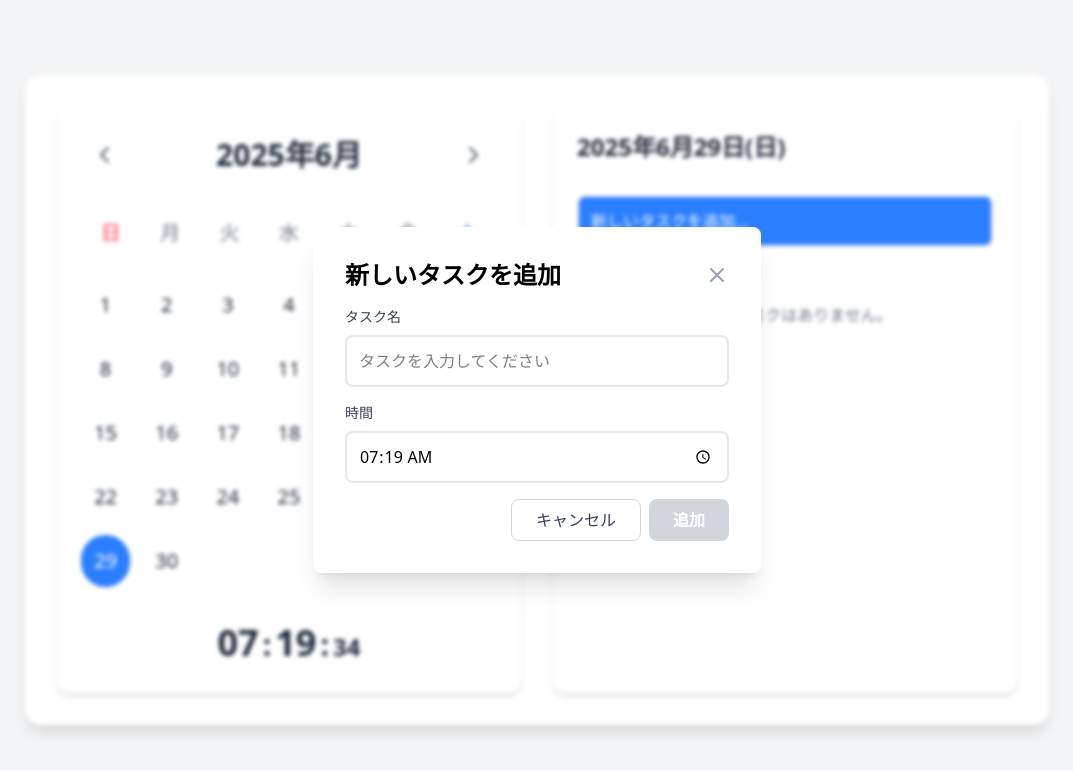
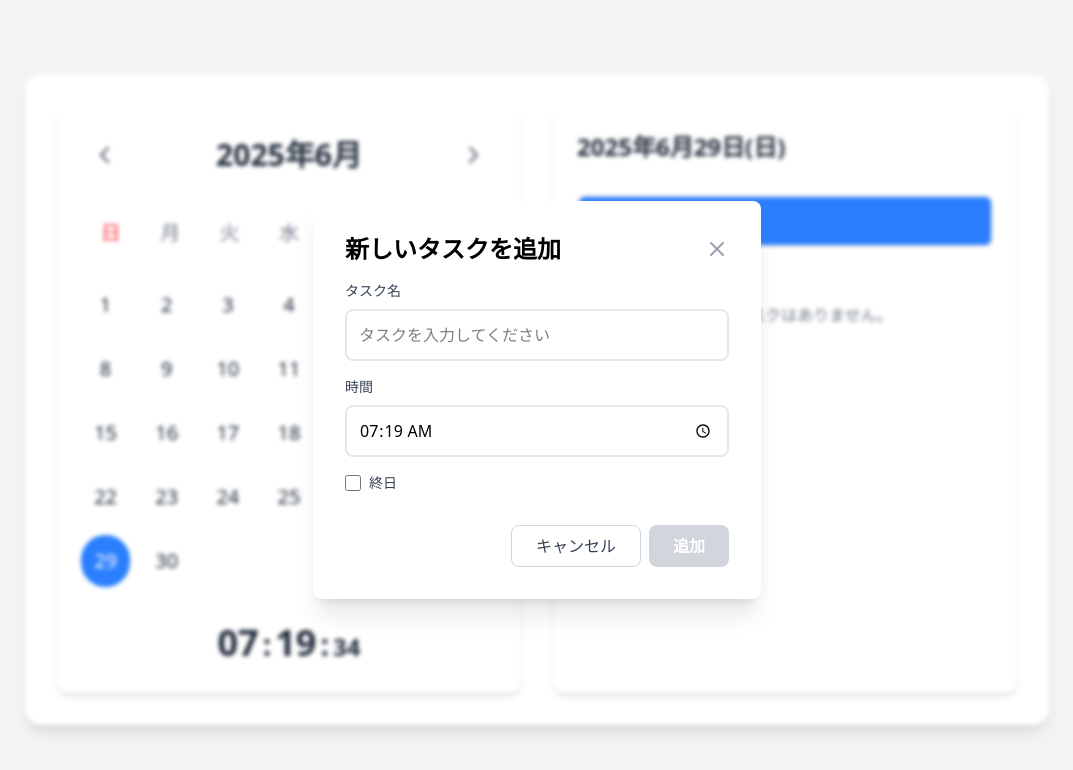
Before and after one commit to maeda0/Todo-app, a Vue app: page / in a window 1280 px wide. Both pictures are taken after a click on the element "新しいタスクを追加...". Shown: the top 770 px of the page, without its empty margins (103-1176 px from the left). Built offline with nearby package versions, Linux system fonts and the light colour scheme; what v-calendar would draw is missing.

Commit message:
モーダル色修正

```diff
--- a/src/App.vue
+++ b/src/App.vue
@@ -74,7 +74,7 @@ const openAddTodoModal = () => {
 // モーダル内でタスクが追加された時に実行
 const confirmAddTodo = (todoData: { text: string; time: string }) => {
   const { text, time } = todoData;
-  if (text.trim() === '' || time.trim() === '') return;
+  if (text.trim() === '') return;
   handleAddTodo(text, time);
   isModalOpen.value = false; // モーダルを閉じる
 };
--- a/src/components/Modal.vue
+++ b/src/components/Modal.vue
@@ -1,26 +1,41 @@
 <script setup lang="ts">
-import { ref, defineEmits } from 'vue';
+import { ref, defineEmits, watch } from 'vue';
 
 const newTodoText = ref('');
-const now = new Date();
-const newTodoTime = ref(`${String(now.getHours()).padStart(2, '0')}:${String(now.getMinutes()).padStart(2, '0')}`);
+// モーダルが開かれた時点の時刻を初期値として設定
+const newTodoTime = ref(`${String(new Date().getHours()).padStart(2, '0')}:${String(new Date().getMinutes()).padStart(2, '0')}`);
+const isAllDay = ref(false);
 const emit = defineEmits(['confirm', 'close']);
 
+// isAllDayの値の変更を監視
+watch(isAllDay, (isAllDayChecked) => {
+  if (isAllDayChecked) {
+    // 終日にチェックが入ったら時間をクリアし、入力欄を「--:--」に見せる
+    newTodoTime.value = '';
+  } else {
+    // チェックが外れたら、現在の時刻を再取得して設定する
+    const now = new Date();
+    newTodoTime.value = `${String(now.getHours()).padStart(2, '0')}:${String(now.getMinutes()).padStart(2, '0')}`;
+  }
+});
+
 const submitTodo = () => {
-  emit('confirm', { text: newTodoText.value.trim(), time: newTodoTime.value });
-  newTodoText.value = '';
-  newTodoTime.value = '';
+  emit('confirm', {
+    text: newTodoText.value.trim(),
+    time: isAllDay.value ? '' : newTodoTime.value,
+    allDay: isAllDay.value
+  });
 };
 
 const closeModal = () => {
   emit('close');
-  newTodoText.value = '';
 };
 </script>
 
 <template>
   <div class="fixed inset-0 z-50 flex items-center justify-center backdrop-blur-[2px]">
     <div class="bg-white rounded-lg shadow-xl p-8 w-full max-w-md mx-4">
+
       <div class="flex justify-between items-center mb-4">
         <h3 class="text-2xl font-bold">新しいタスクを追加</h3>
         <button @click="closeModal" class="text-gray-400 hover:text-gray-600">
@@ -31,8 +46,9 @@ const closeModal = () => {
       </div>
 
       <form @submit.prevent="submitTodo" class="space-y-4">
+
         <div class="flex flex-col gap-2">
-            <label for="todo-text" class="text-sm font-medium text-gray-700">タスク名</label>
+          <label for="todo-text" class="text-sm font-medium text-gray-700">タスク名</label>
           <input
             id="todo-text"
             v-model="newTodoText"
@@ -41,16 +57,31 @@ const closeModal = () => {
             class="w-full p-3 border-2 border-gray-200 rounded-lg focus:outline-none focus:border-blue-500 transition-colors"
           />
         </div>
+
         <div class="flex flex-col gap-2">
           <label for="todo-time" class="text-sm font-medium text-gray-700">時間</label>
           <input
             id="todo-time"
             v-model="newTodoTime"
             type="time"
+            placeholder="--:--"
             class="w-full p-3 border-2 border-gray-200 rounded-lg focus:outline-none focus:border-blue-500 transition-colors"
+            :class="{ 'bg-gray-200 text-gray-500': isAllDay }"
+            :disabled="isAllDay"
           />
         </div>
-        <div class="flex justify-end gap-2">
+
+        <div class="flex items-center">
+          <input
+            id="all-day"
+            v-model="isAllDay"
+            type="checkbox"
+            class="h-4 w-4 text-blue-600 rounded border-gray-300 focus:ring-blue-500 mr-2"
+          />
+          <label for="all-day" class="text-sm text-gray-700">終日</label>
+        </div>
+
+        <div class="flex justify-end gap-2 pt-4">
           <button
             type="button"
             @click="closeModal"
```
Also changed, not shown: src/components/Calendar.vue (+0 -8 lines).
